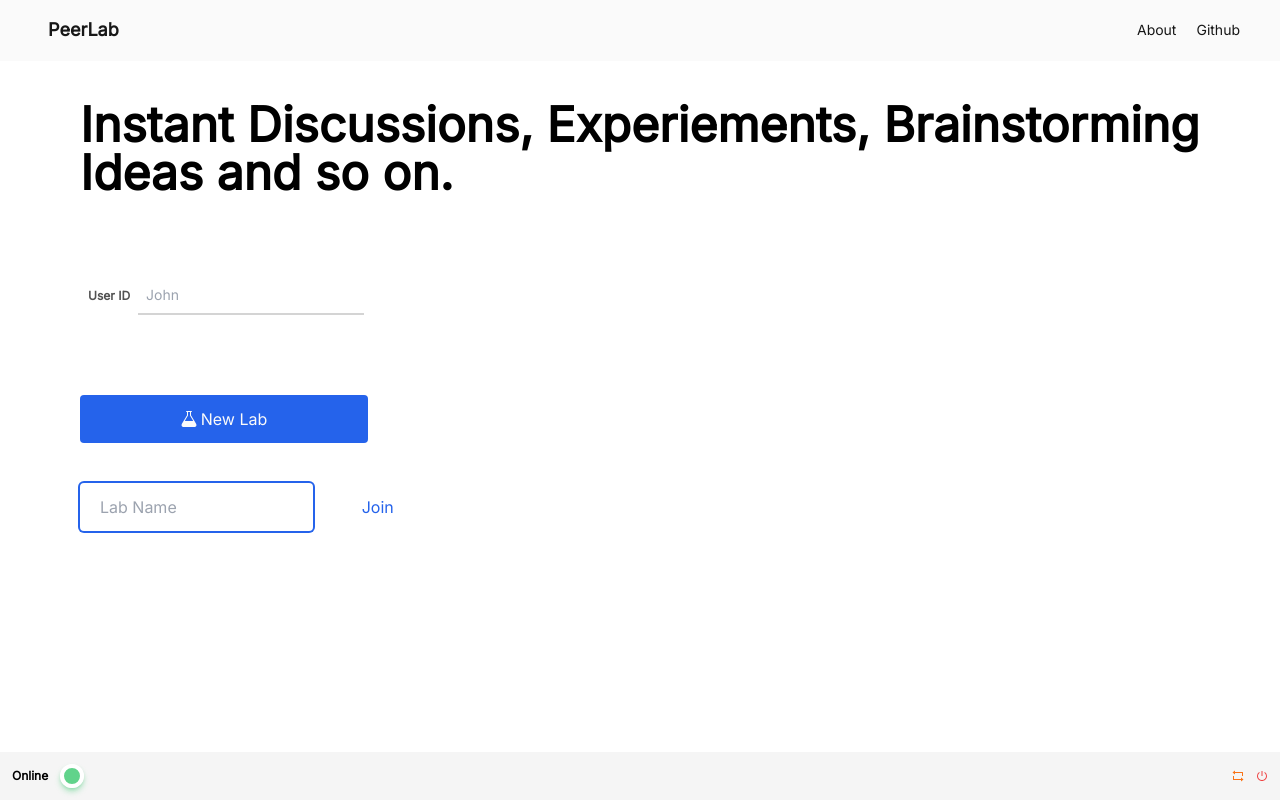
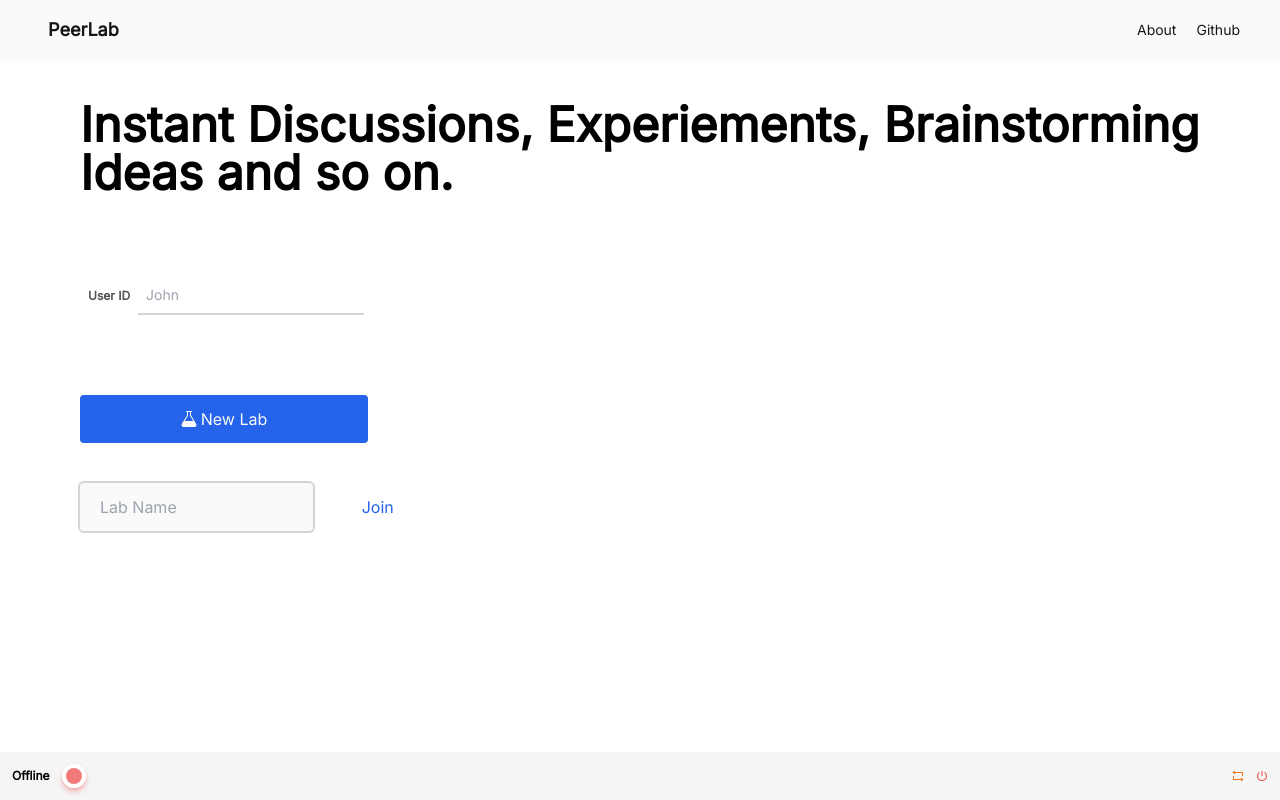
Before and after one commit to sandrinjoy/peerlab, a Next.js app: page / in a window 1280 px wide. Built offline with nearby package versions, Linux system fonts and the light colour scheme; no server answers.

Commit message:
status update fix

```diff
--- a/app/store.ts
+++ b/app/store.ts
@@ -1,8 +1,8 @@
 import { configureStore, ThunkAction, Action } from "@reduxjs/toolkit";
 
 import userReducer from "../features/user/userSlice";
+import wsReducer from "../features/ws/wsSlice";
 
-import wsReducer from "../features/ws/wsSlice";
 // redux persist import requirements
 import storage from "redux-persist/lib/storage";
 import { combineReducers } from "redux";
--- a/components/home/NewLabform.tsx
+++ b/components/home/NewLabform.tsx
@@ -78,12 +78,14 @@ export default function NewLabForm() {
               type="text"
               ref={inputRef}
               placeholder="Lab Name"
+              disabled={!ws.status}
               className="flex items-center justify-center w-full gap-1 p-3 px-5 py-3 font-medium transition rounded sm:w-8/12 ring-2 ring-neutral-300 text-neutral-900 hover:ring-blue-600/50 focus:ring-2 active:ring-offset-2 focus:outline-none focus:ring-blue-600"
             />
 
             <button
               type="button"
               aria-label="Join Lab"
+              disabled={!ws.status}
               className="px-4 py-2 mx-auto font-medium text-blue-600 transition rounded hover:bg-neutral-50 active:bg-blue-50 "
             >
               Join
--- a/components/socketStatus/StatusCard.tsx
+++ b/components/socketStatus/StatusCard.tsx
@@ -42,7 +42,7 @@ export default function StatusCard() {
       tws.onopen = wsOpen;
       tws.onmessage = wsReceiveMessage;
       tws.onclose = wsClose;
-      dispatch(setSocket({ currentWS: tws, status: true }));
+      dispatch(setSocket({ currentWS: tws, status: false }));
     };
     newWS();
   }, [reset]);
```
